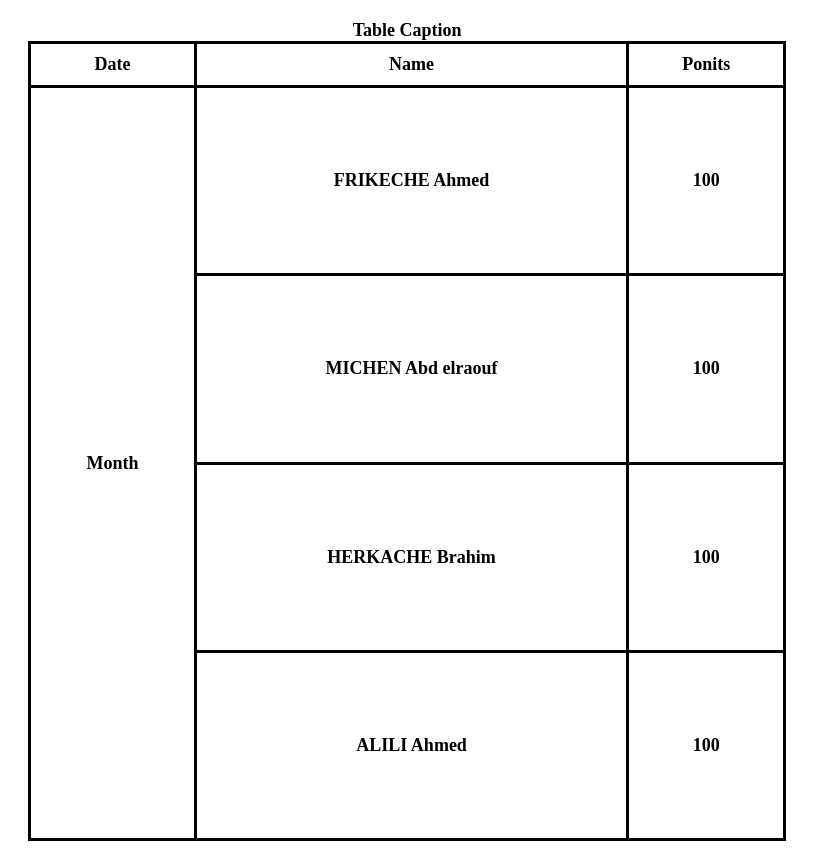
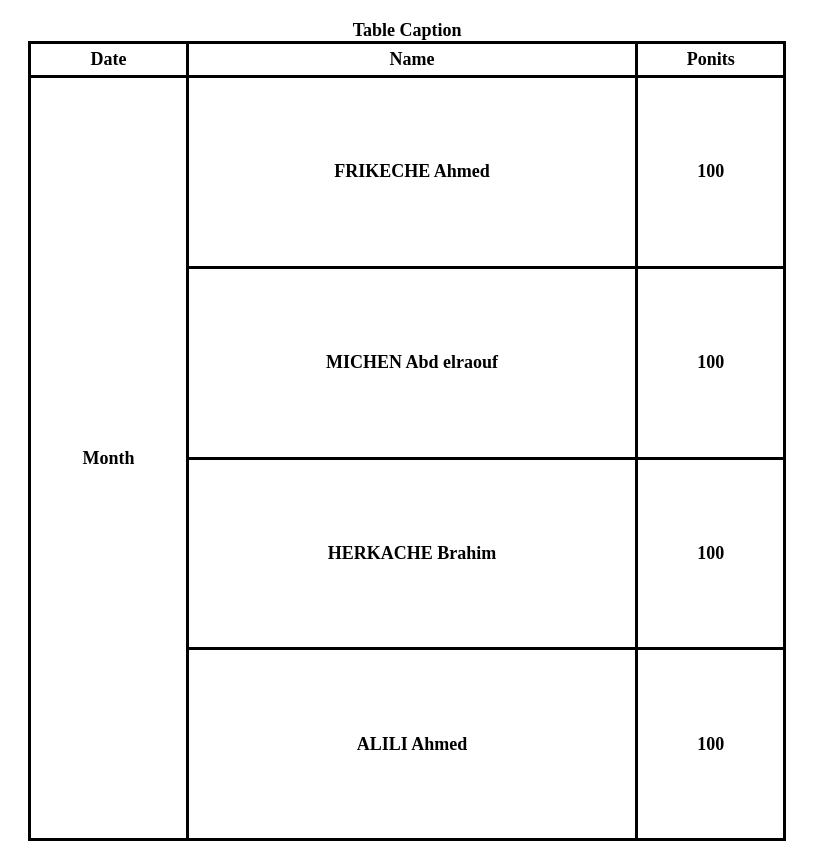
Before and after one commit to KHENTACHE-Mohamed-Abdelhadi/Table-Caption, a plain HTML site: page index.html in a window 1280 px wide. Shown: the whole page, without its empty margins (0-821 px from the left). Drawn offline with Linux system fonts and the light colour scheme.

Commit message:
Update index.html

```diff
--- a/index.html
+++ b/index.html
@@ -8,10 +8,10 @@
             table, th, td
            {
               border: 3px solid #000;
-              padding-top: 10px;
-              padding-right: 10px;
-              padding-bottom: 10px;
-              padding-left: 10px;
+              padding-top: 5px;
+              padding-right: 5px;
+              padding-bottom: 5px;
+              padding-left: 5px;
               text-align: center;
               font-size: 18px;
               font-weight: bold;
```
